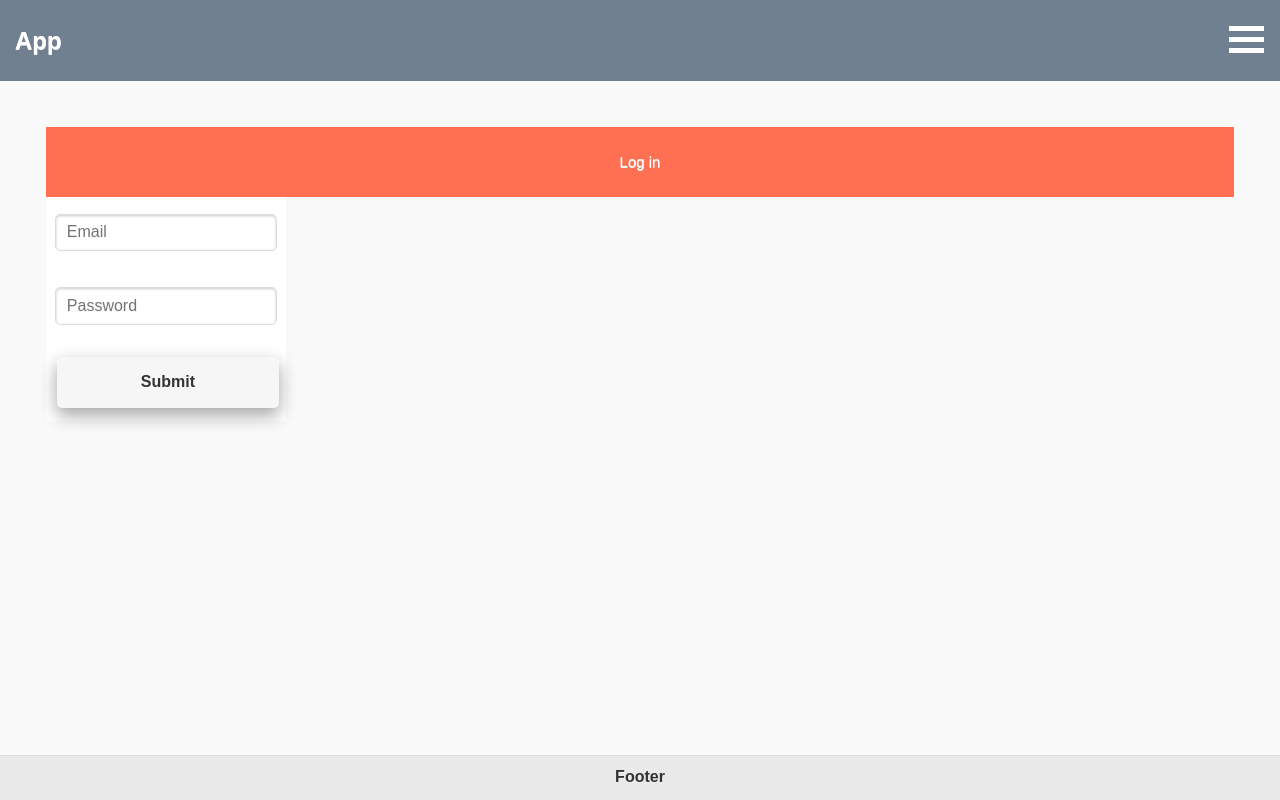
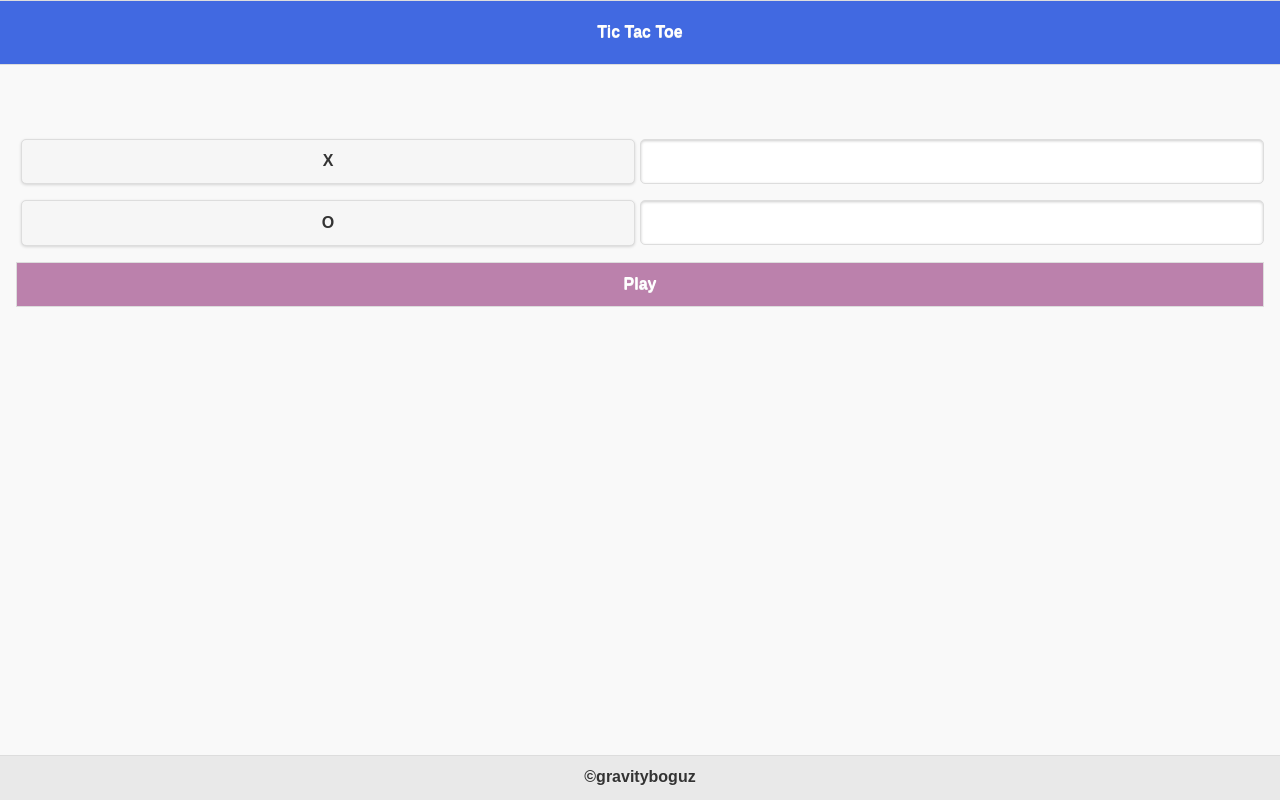
Before and after one commit to fredabel/mobileApp, a PHP site: page / in a window 1280 px wide. Run offline with PHP 8.4, Linux system fonts and the light colour scheme.

Commit message:
tictactoe

```diff
--- a/css/style.css
+++ b/css/style.css
@@ -1,76 +1,69 @@
-.head{
+body{
 
-    text-align: left;
-    background-color: #708090;
-    padding: 5px 15px;
+    background-color: #00CED1;
+}
+#main{
+  padding: 10px;
+  color:white;
+  background-color:#4169E1;
+}
+#game-form{
+    padding-top:50px;
+}
+#board-title{
+    text-align: center;
+    background-color: #6495ED;
     color: white;
+    padding: 20px;
+}
+.icon{
 
-}
-.toggle-menu{
-    position: absolute;
-    top: 20px;
-    right: 16px;
-}
-.toggle-menu div{
-
-    width: 35px;
-    height: 5px;
-    background-color:white;
-    margin: 6px 0;
+    margin-right: 10px;
 
 }
 
+/* table */
+#board-body{
 
-.form-title{
-    text-align: center;
-    position: relative;
-    display: block;
-    background: #FF7052;
     padding: 10px;
-    color: #fff;
-    font-size: 15px;
-    margin-bottom: 0;
+    border: 2px solid grey;
 
 
 }
-.form-body{
+table {
+    width: 100%;
+	height: 200px;
+    border-collapse: collapse;
+
+}
+td{
+	width: 20%;
+	border: 2px solid grey;
+	text-align: center;
+	vertical-align: center;
+    height: 80px;
+    font-size: 16px;
+
+}
+td:first-of-type {
+	border-left-color: transparent;
+	border-top-color: transparent;
+}
+td:nth-of-type(2) {
+	border-top-color: transparent;
+}
+td:nth-of-type(3) {
+	border-right-color: transparent;
+	border-top-color: transparent;
+}
+tr:nth-of-type(3) td {
+	border-bottom-color: transparent;
+}
 
 
-    text-align: center;
-    position: absolute;
-    background: #fff;
-    padding: 9px;
 
+#play{
 
+   color:white;
+   background-color:#bb81ac;
 }
-
-form{
-    padding: 30px;
-
-}
-
-/* inputs */
-input{
-
-    padding: 12px 50px;
-    margin: 8px 0;
-    display: inline-block;
-    box-sizing: border-box;
-
-}
-
-.button {
-
-    border: none;
-    padding: 15px 22px;
-    text-align: center;
-    text-decoration: none;
-    display: inline-block;
-
-    margin: 4px 2px;
-    cursor: pointer;
-    -webkit-transition-duration: 0.4s; /* Safari */
-    transition-duration: 0.4s;
-    box-shadow: 0 8px 16px 0 rgba(0,0,0,0.2), 0 6px 20px 0 rgba(0,0,0,0.19);
-
-}
--- a/index.html
+++ b/index.html
@@ -6,105 +6,223 @@
     <title>Mobile App Training</title>
     <link rel="stylesheet" href="css/jquery.mobile-1.4.5.css">
     <link rel="stylesheet" href="css/style.css">
-    <script src="js/jquery.js"></script>
 
-    <script src="js/jquery.mobile-1.4.5.js"></script>
 
 </head>
 <body>
+        <div data-role="page">
 
-    <!-- Start of first page -->
-    <div data-role="page" id="login">
+            <div data-role="header" class="header" id="main" >
+                <h1>Tic Tac Toe</h1>
+            </div><!-- /header -->
 
-        <div data-role="" class="head">
-            <h2>App</h2>
-            <div class="toggle-menu">
-                <div></div>
-                <div></div>
-                <div></div>
-            </div>
-        </div><!-- /header -->
+            <div role="main" class="ui-content" >
+                <div id="game-form">
+                    <fieldset class="ui-grid-a">
+                        <div class="ui-block-a"><input type="submit" value="X" data-theme="a"></div>
+                        <div class="ui-block-b"><input type="text"  style="padding:10px;" id="p1-name"></div>
+                        <div class="ui-block-a"><input type="submit" value="O" data-theme="a"></div>
+                        <div class="ui-block-b"><input type="text" style="padding:10px;" id="p2-name"></div>
+                    </fieldset>
 
-        <div role="main" class="ui-content">
-            <form action="" class="form_login" >
-                <div class="form-title">
-                    <p>Log in</p>
+                    <button class="ui-btn" id="play">Play</button>
+
                 </div>
-                <div class="form-body">
-                    <input type="text" id="email" placeholder=" Email">
-                    <br>
+                <div id="game-board" class="ui-content">
 
-                    <input type="password" id="password" placeholder=" Password">
-                    <br>
+                    <fieldset class="ui-grid-a" id="board-title">
+                        <div class="ui-block-a">
+                            <span class="icon">X</span><span id="p1"></span>
+                        </div>
+                        <div class="ui-block-b">
+                            <span class="icon">O</span><span id="p2"></span>
+                        </div>
 
-                    <button type="submit" class="button">Submit</button>
+                    </fieldset>
+
+                   <div id="board-body">
+                        <table>
+                            <tr>
+                                <td id="box1"></td>
+                                <td id="box2"></td>
+                                <td id="box3"></td>
+                            </tr>
+                            <tr>
+                                <td id="box4"></td>
+                                <td id="box5"></td>
+                                <td id="box6"></td>
+                            </tr>
+                            <tr>
+                                <td id="box7"></td>
+                                <td id="box8"></td>
+                                <td id="box9"></td>
+                            </tr>
+                        </table>
+
+                   </div>
+                   <br>
+                   <button type="button" id="reset">Reset</button>
                 </div>
-
-            </form>
-
-        </div><!-- /content -->
-
-
-        <div data-role="footer" data-position="fixed">
-            <h4>Footer</h4>
-        </div><!-- /footer -->
-    </div><!-- /page -->
-
-
-
-    <div data-role="page" id="foo">
-
-        <div data-role="header" >
-            <h1>Gravitybogus</h1>
-        </div><!-- /header -->
-
-        <div role="main" class="ui-content">
-            <a href="#home" class="ui-btn">Home</a>
-            <a href="#bar" class="ui-btn">Blog</a>
-            <a href="#bar" class="ui-btn">Settings</a>
-        </div><!-- /content -->
-
-        <img src="https://drive.google.com/uc?id=14Pt33MuO4w0A2NZ9quCFMfh8ioBSWvjP" height="300" width="300" alt="">
-        <div data-role="footer" data-position="fixed">
-            <h4>Footer</h4>
-        </div><!-- /footer -->
-    </div><!-- /page -->
 
 
 
 
-    <!-- Start of second page -->
-    <div data-role="page" id="home">
+            </div><!-- /content -->
 
-        <div data-role="header">
-            <h1>Home</h1>
-        </div><!-- /header -->
-        <div role="main" class="ui-content">
-            <p>Lorem ipsum dolor sit amet consectetur adipisicing elit. Dicta, ipsam accusantium porro quibusdam nesciunt obcaecati magni nobis cumque! Debitis recusandae voluptatum sunt quae? Vel facere quas obcaecati, quam dignissimos neque!</p>
-            <br><br>
-            <p id="sample"></p>
+            <div data-role="footer" data-position="fixed">
+                <h4>&copy;gravityboguz</h4>
+            </div><!-- /footer -->
 
-            <a href="#foo" class="ui-btn">Back to menu</a>
-        </div><!-- /content -->
+        </div><!-- /page -->
+
+</body>
+</html>
+<script src="js/jquery.js"></script>
+<script src="js/jquery.mobile-1.4.5.js"></script>
+
+<script type="text/javascript">
+    $(document).ready(function(){
+
+        var turn;
+		var sign;
+		var winner;
+
+		var p1_score = 0;
+		var p2_score = 0;
+
+        // reset
+        $('#reset').click(function() {
+            location.reload();
+        });
+
+        $('#game-board').hide();
+
+
+		$('#play').click(function(){
+
+            var p1_name = $('#p1-name').val();
+			var p2_name = $('#p2-name').val();
+
+			$('#p1').html(p1_name);
+			$('#p2').html(p2_name);
+
+			$('#game-board').show();
+			$('#game-form').hide();
 
 
 
 
 
-        <div data-role="footer" data-position="fixed">
-            <h4>Footer</h4>
-        </div><!-- /footer -->
-    </div><!-- /page -->
-    </body>
-</html>
-<script type="text/javascript">
-    $(document).ready(function(){
+        });
 
-        $.post('/php_training/hello.php',{},function(data){
-            console.log(data)
-            $('#sample').html(data);
+        $.extend({
+
+            start: function(){
+
+                $("#board-body tr td").click(function() {
+
+
+                    if($(this).text() == 0){
+
+                        $(this).html($.put(sign))
+
+                        $.nextPlayer();
+
+                        var counts = 0;
+                        var draw = true;
+
+                        for(var i = 1; i <= 9; i++ ){
+
+                            // console.log($('#box'+i))
+                            if($('#box'+i).text().length > 0){
+
+                                counts += $('#box'+i).text().length;
+
+                            }
+
+                        }
+
+                        // If Draw
+                        if(counts == 9 && draw == true){
+
+                            alert('draw');
+
+                        }
+
+				      	var box1, box2, box3, box4, box5, box6, box7, box8, box9;
+                        box1 = $('#box1').text();
+				      	box2 = $('#box2').text();
+				      	box3 = $('#box3').text();
+				      	box4 = $('#box4').text();
+				      	box5 = $('#box5').text();
+				      	box6 = $('#box6').text();
+				      	box7 = $('#box7').text();
+				      	box8 = $('#box8').text();
+				      	box9 = $('#box9').text();
+
+
+                        // If winner is X player1
+                        if((box1 ===  'x' && box2 === 'x' && box3 === 'x') || (box1 === 'x' && box4 === 'x' && box7 === 'x') || (box1 === 'x' && box5 === 'x' && box9 === 'x') || (box1 === 'x' && box2 === 'x' && box3 === 'x') || (box2 === 'x' && box5 === 'x' && box8 === 'x') || (box4 === 'x' && box5 === 'x' && box6 === 'x') || (box7 === 'x' && box8 === 'x' && box9 === 'x') || (box3 === 'x' && box5 === 'x' && box7 === 'x') || (box3 === 'x' && box6 === 'x' && box9 === 'x')) {
+
+                        alert('X wins')
+
+                        $('td').html('');
+
+                        draw = false;
+
+                        }
+
+
+                        // If winner is O player2
+                        if((box1 ===  'o' && box2 === 'o' && box3 === 'o') || (box1 === 'o' && box4 === 'o' && box7 === 'o') || (box1 === 'o' && box5 === 'o' && box9 === 'o') || (box1 === 'o' && box2 === 'o' && box3 === 'o') || (box2 === 'o' && box5 === 'o' && box8 === 'o') || (box4 === 'o' && box5 === 'o' && box6 === 'o') || (box7 === 'o' && box8 === 'o' && box9 === 'o') || (box3 === 'o' && box5 === 'o' && box7 === 'o') || (box3 === 'o' && box6 === 'o' && box9 === 'o')) {
+
+                        alert('O wins')
+
+                        $('td').html('');
+
+                        draw = false;
+
+                        }
+
+                    }else{
+                        alert('this is taken')
+                    }
+
+                });
+            },
+            nextPlayer: function(){
+
+                if(turn){
+
+                  turn = false;
+
+                }else{
+
+                  turn = true;
+                }
+
+                return turn;
+            },
+
+            put: function(sign){
+
+                if(turn){
+
+                var x = 'x';
+
+                return x;
+
+                }else{
+
+                var o = 'o';
+
+                return o;
+                }
+            }
 
         });
 
+        $.start();
+
     });
 </script>
```
Also changed, not shown: images/ajax-loader.gif (added).
